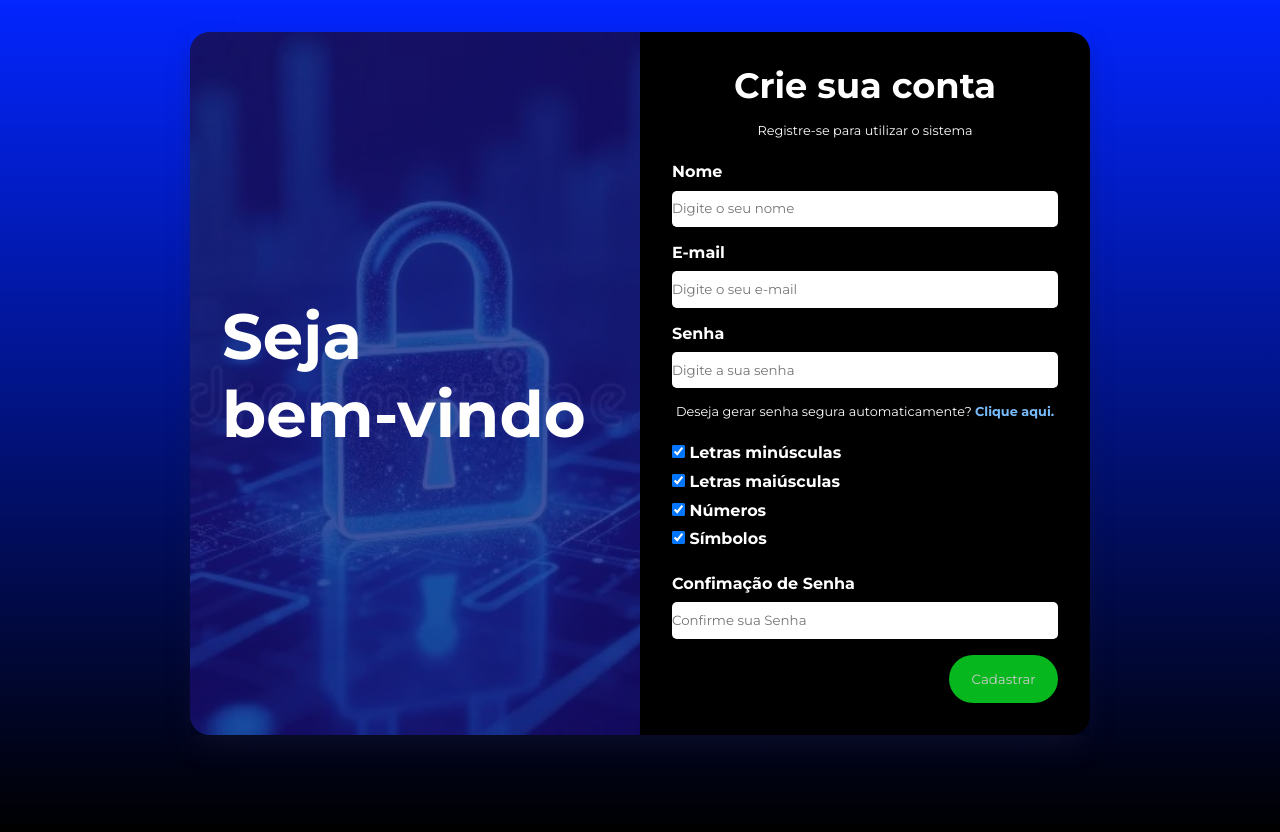
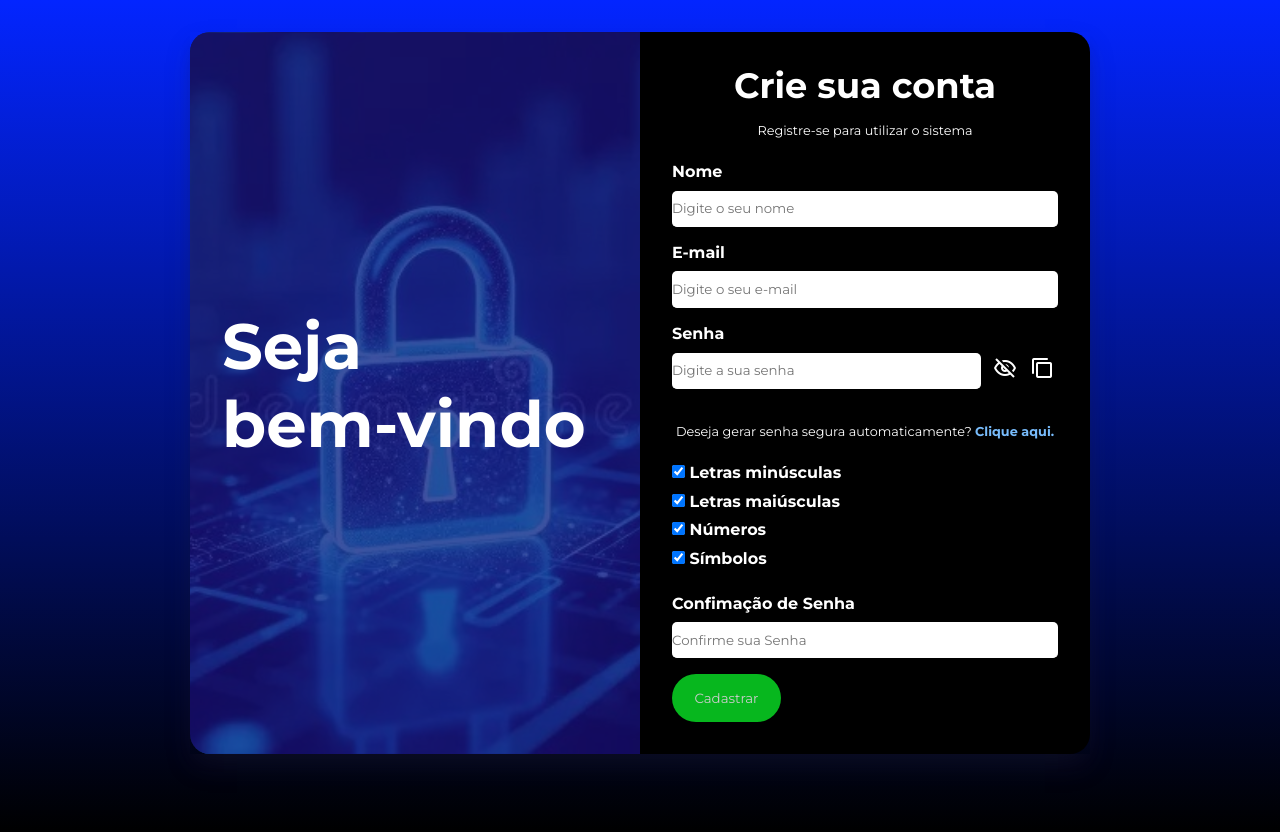
Before and after one commit to Kevyn-Brian-Dev/Processos_de_Software, a plain HTML site: page index.html in a window 1280 px wide. Drawn offline with Linux system fonts and the light colour scheme.

Commit message:
Finalização html

```diff
--- a/index.html
+++ b/index.html
@@ -41,14 +41,20 @@
         </div>
         <div class="form-control">
           <label for="password">Senha</label>
-          <input
-            type="text"
+          <div class="senha">
+            <input
+            type="password"
             name="password"
             id="password"
             placeholder="Digite a sua senha"
             autocomplete="new-password"
-          />
-        </div>
+            />
+            <div class="senhaBotoes">
+              <button type="button" onclick="mostrarOcultarSenha()" title="Mostrar/Ocultar"><img id="icone-olho" src="img/ocultar.png" alt="Mostrar/Ocultar"></button>
+              <button type="button" onclick="copiarSenha()" title="Copiar Senha"><img id="icone-copiar" src="img/copiar.png" alt="Copiar"></button>
+            </div>
+          </div>
+        </div>
         <p>
           Deseja gerar senha segura automaticamente?
           <span id="generate-password">Clique aqui.</span>
@@ -93,7 +99,7 @@
             autocomplete="new-password"
             >
         </div>
-        <input type="submit" value="Cadastrar">
+        <a href="pages/paginaPosCadastro.html"><input type="submit" value="Cadastrar"></a>
       </div>
     </div>
   </body>
```
